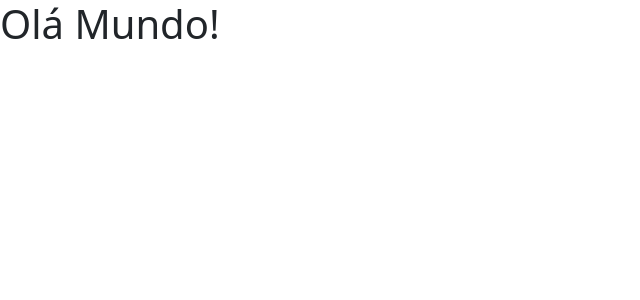
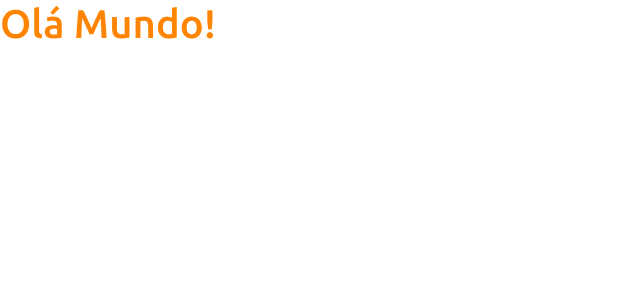
Before and after one commit to CalebDosSantos/projeto-sds3, a React (Create React App) app in the folder frontend/: page / in a window 1280 px wide. Shown: the top 300 px of the page, without its empty margins (0-640 px from the left). Built offline with nearby package versions, Linux system fonts and the light colour scheme.

Commit message:
Bootstrap

```diff
--- a/frontend/src/App.tsx
+++ b/frontend/src/App.tsx
@@ -1,7 +1,7 @@
 function App() {
   return (
   <div>
-    <h1>Olá Mundo!</h1>
+    <h1 className="text-primary" >Olá Mundo!</h1>
   </div>
   );
 }
--- a/frontend/src/index.tsx
+++ b/frontend/src/index.tsx
@@ -1,6 +1,7 @@
 import React from 'react';
 import ReactDOM from 'react-dom';
 import 'bootstrap/dist/css/bootstrap.css';
+import 'assets/css/styles.css';
 import App from './App';
 
 ReactDOM.render(
```
